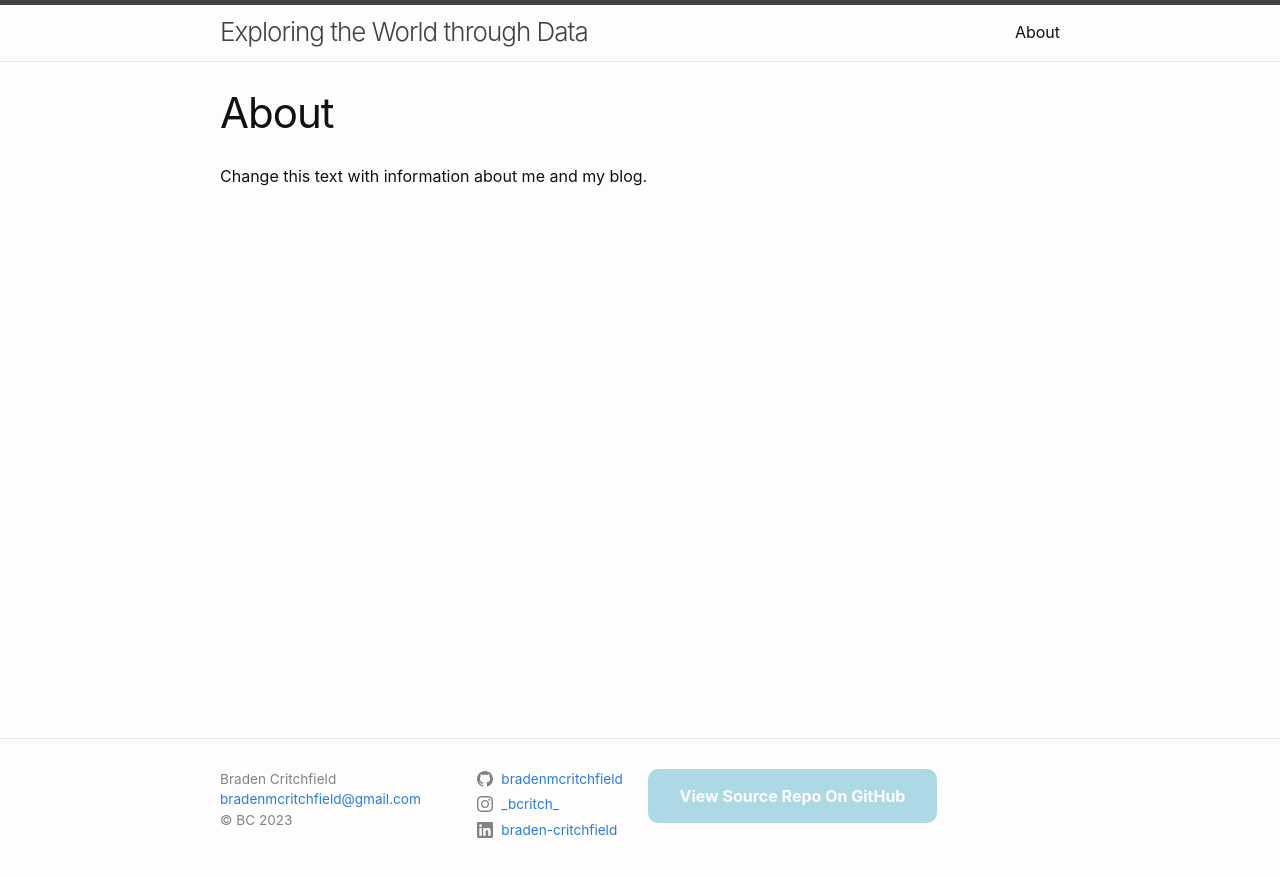
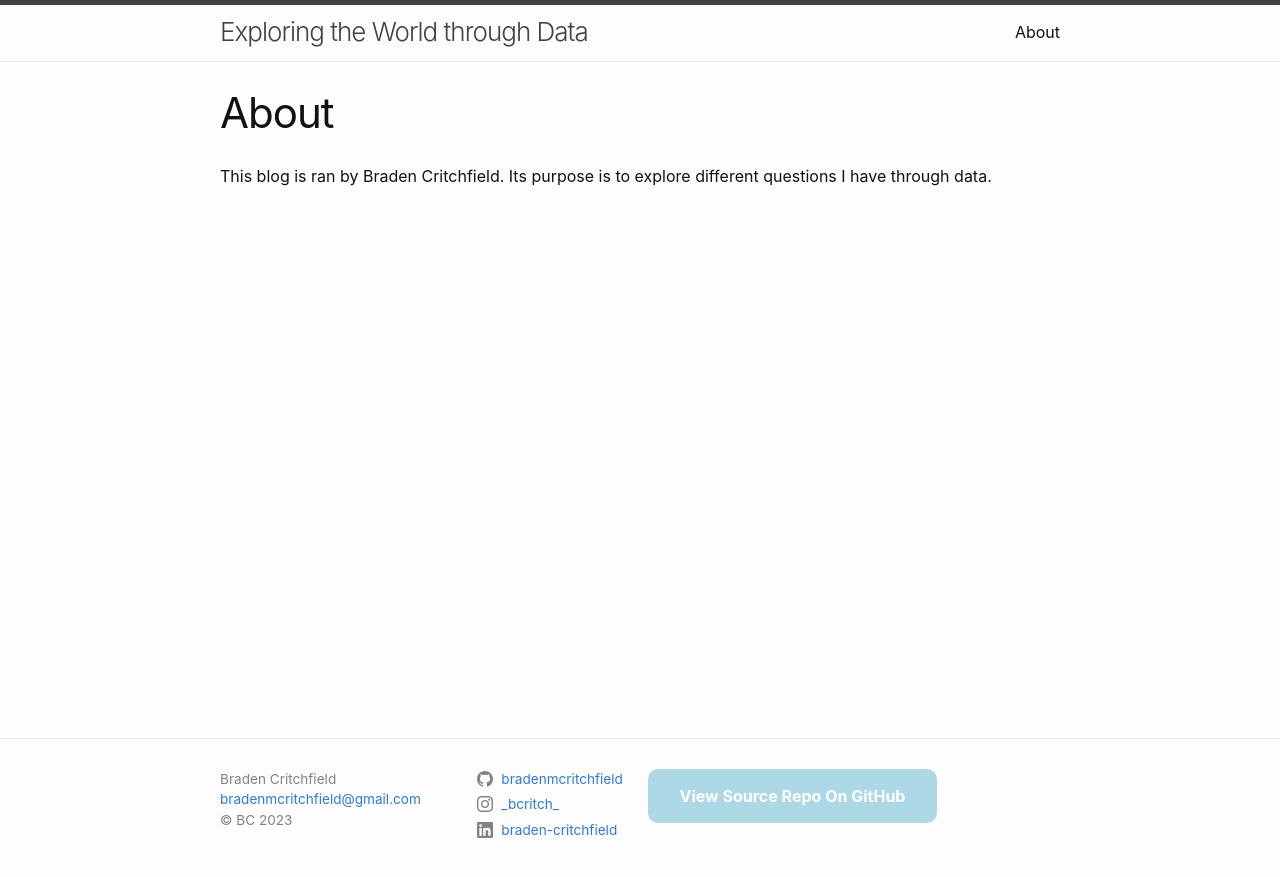
Before and after one commit to bradenmcritchfield/bradenmcritchfield.github.io, a Jekyll site: the page built from about.markdown, in a window 1280 px wide. Shown: the top 877 px of the page. Built offline with Jekyll 4.4.1, drawn with Linux system fonts in a browser that asks for light colours.

Commit message:
Update about.markdown

```diff
--- a/about.markdown
+++ b/about.markdown
@@ -4,4 +4,4 @@ title: About
 permalink: /about/
 ---
 
-Change this text with information about me and my blog.
+This blog is ran by Braden Critchfield. Its purpose is to explore different questions I have through data.
```
